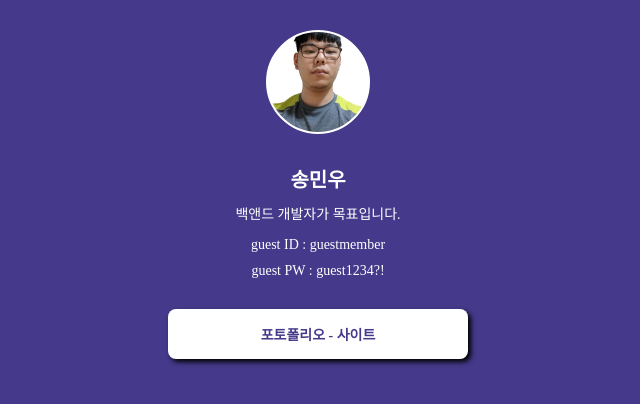
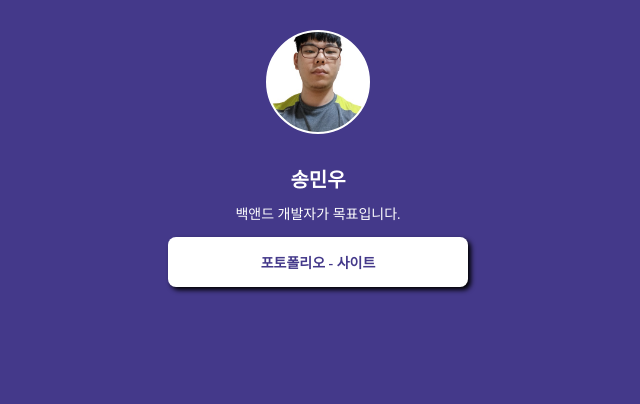
Before and after one commit to songminwoo333z/mypage, a plain HTML site: page index.html in a window 1280 px wide. Shown: the whole page, without its empty margins (322-962 px from the left). Drawn offline with Linux system fonts and the light colour scheme; a web font is replaced by a local one.

Commit message:
Update index.html

```diff
--- a/index.html
+++ b/index.html
@@ -73,20 +73,6 @@
         .wrap > a:hover {
             background-color : #f2f2f2;
         }
-        .id {
-            color : white;
-            font-size : 14px;
-
-            margin-top: 0px;
-            margin-bottom: 10px;
-        }
-        .pw {
-            color : white;
-            font-size : 14px;
-
-            margin-top: 0px;
-            margin-bottom : 30px;
-        }
     </style>
 </head>
 <body>
@@ -94,8 +80,6 @@
         <div class="profile"></div>
         <h1 class="main">송민우</h1>
         <p class="sub"> 백앤드 개발자가 목표입니다.</p>
-        <p class="id">guest ID : guestmember</p>
-        <p class="pw">guest PW : guest1234?!</p>
         <a target="_blank" href="https://songminwoo333z.github.io/mypage/">포토폴리오 - 사이트</a>
     </div>
 </body>
```
